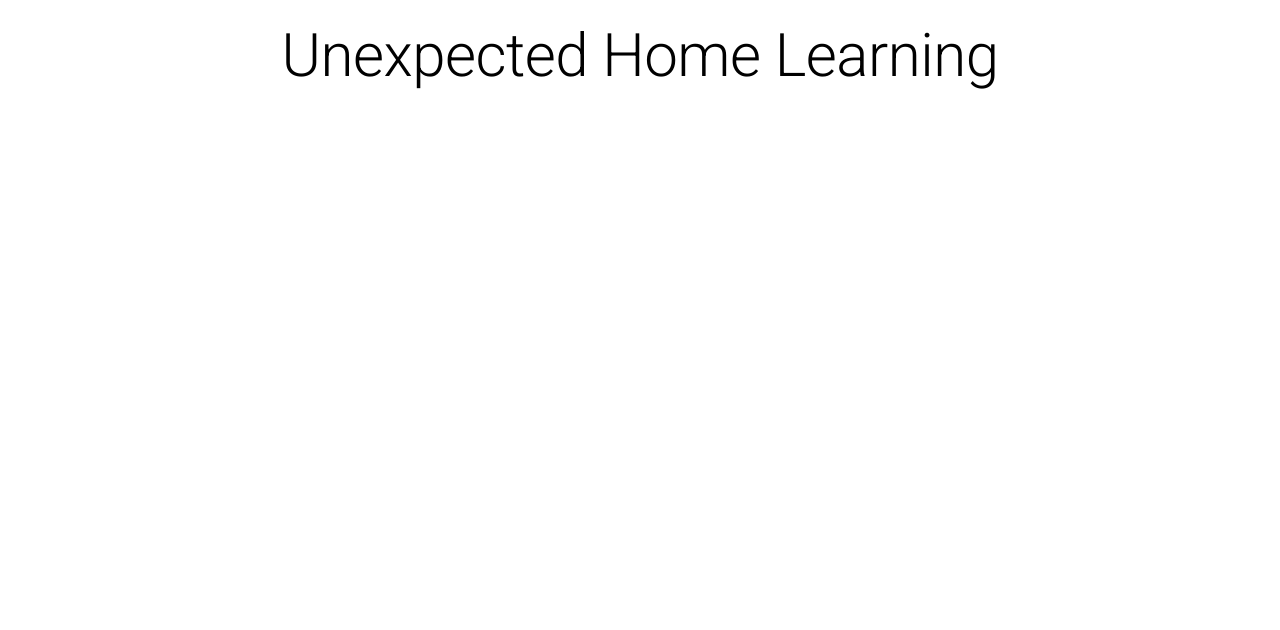
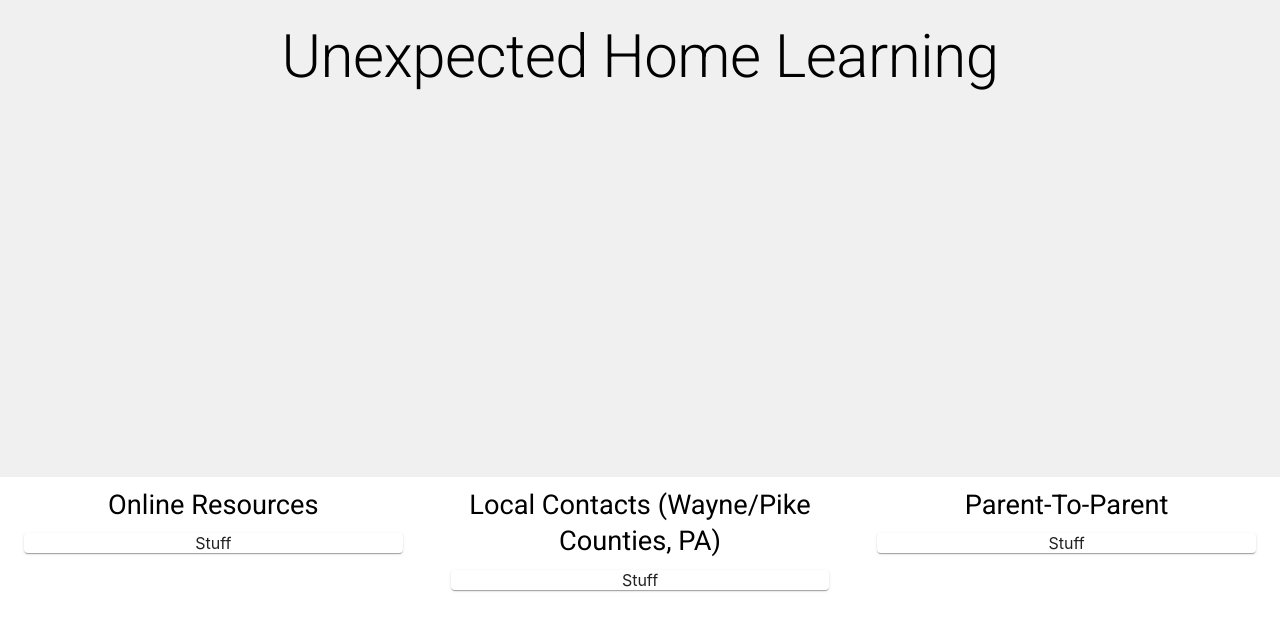
Before and after one commit to Bruce773/Unexpected-Home-Learning, a React (Create React App) app: page / in a window 1280 px wide. Shown: the top 630 px of the page. Built offline with nearby package versions, Linux system fonts and the light colour scheme.

Commit message:
adds initial skeleton to homepage

```diff
--- /dev/null
+++ b/buildSiteData.js
@@ -0,0 +1 @@
+// Construct data.json from Contenful data
--- a/src/Homepage/Homepage.tsx
+++ b/src/Homepage/Homepage.tsx
@@ -1,6 +1,31 @@
 import React from "react";
-import { MainHeader } from "./elements";
+import { MainHeader, AboutSectionWrapper, SectionHeader } from "./elements";
+import Grid from "@material-ui/core/Grid";
+import Paper from "@material-ui/core/Paper";
+import Container from "@material-ui/core/Container";
 
 export const Homepage: React.FC = () => (
-  <MainHeader variant="h2">Unexpected Home Learning</MainHeader>
+  <>
+    <AboutSectionWrapper>
+      <MainHeader variant="h2">Unexpected Home Learning</MainHeader>
+    </AboutSectionWrapper>
+    <Container maxWidth="lg">
+      <Grid container spacing={6}>
+        <Grid item xs={12} md={4}>
+          <SectionHeader>Online Resources</SectionHeader>
+          <Paper>Stuff</Paper>
+        </Grid>
+        <Grid item xs={12} md={4}>
+          <SectionHeader>
+            Local Contacts (Wayne/Pike Counties, PA)
+          </SectionHeader>
+          <Paper>Stuff</Paper>
+        </Grid>
+        <Grid item xs={12} md={4}>
+          <SectionHeader>Parent-To-Parent</SectionHeader>
+          <Paper>Stuff</Paper>
+        </Grid>
+      </Grid>
+    </Container>
+  </>
 );
--- a/src/Homepage/elements.tsx
+++ b/src/Homepage/elements.tsx
@@ -6,3 +6,20 @@ export const MainHeader = styled(Typography)`
     margin-top: 20px;
   }
 `;
+
+export const AboutSectionWrapper = styled.div`
+  padding-top: 1px;
+  padding-bottom: 30%;
+  top: 0px;
+  background-color: #8080801f;
+`;
+
+export const SectionHeader = styled.div`
+  font-size: 1.7rem;
+  font-family: "Roboto", "Helvetica", "Arial", sans-serif;
+  font-weight: 400;
+  line-height: 1.334;
+  letter-spacing: 0em;
+  margin-bottom: 10px;
+  margin-top: 10px;
+`;
```
